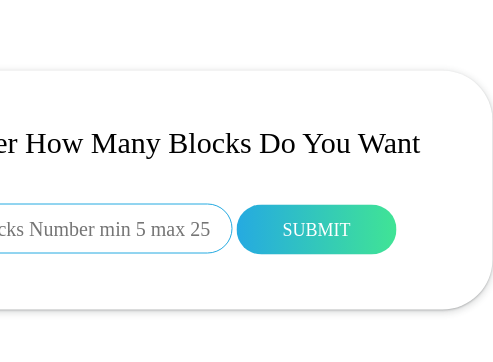
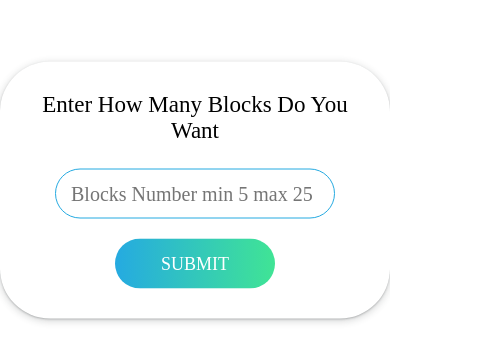
Before and after one commit to GagikAvagyan/shortway, a plain HTML site: page index.html in a window 390 px wide. Shown: the part 232-594 px from the top of the page, 493 px wide, since content can reach past the window. Drawn offline with nearby package versions, Linux system fonts and the light colour scheme.

Commit message:
Update style.css

```diff
--- a/css/style.css
+++ b/css/style.css
@@ -112,3 +112,26 @@ span{
     background-size: 100% 100%;
     background-repeat: no-repeat;
 }
+
+
+@media (max-width:768px) {
+    .container {
+        padding: 30px 20px;
+        max-width: 525px;
+        width: 100%;
+        display: flex;
+        flex-direction: column;
+        align-items: center;
+    }
+    .container h2 {
+        font-size: 23px;
+        text-align: center;
+    }
+    .GameBordContent {
+        padding: 0 20px;
+    }
+    span {
+        width: 40px;
+        height: 40px;
+    }
+}
```
